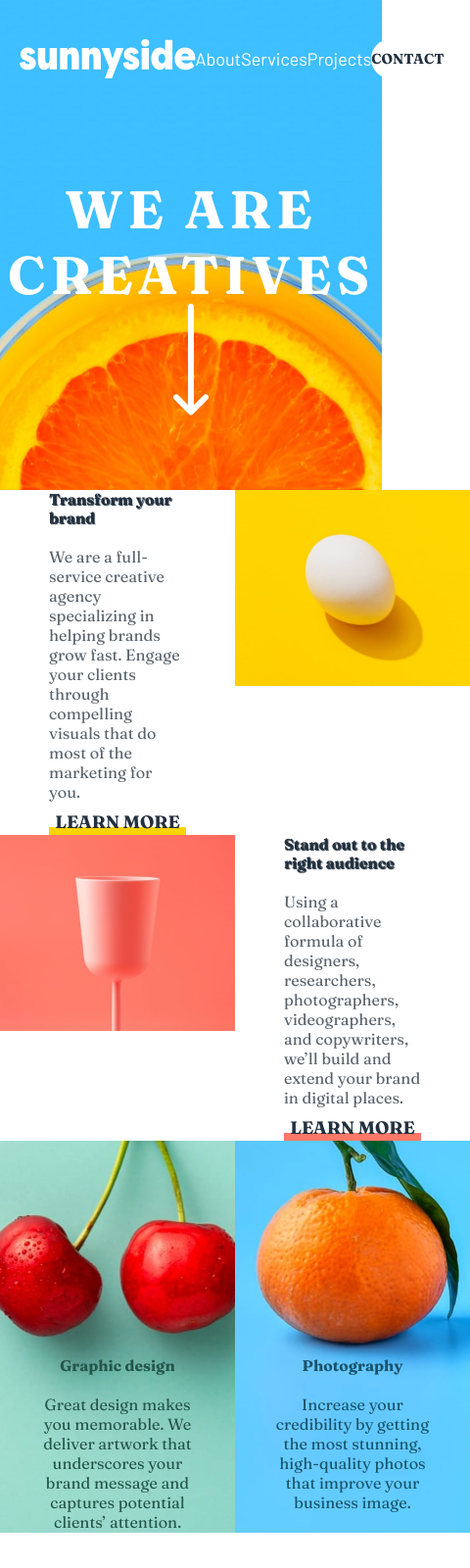
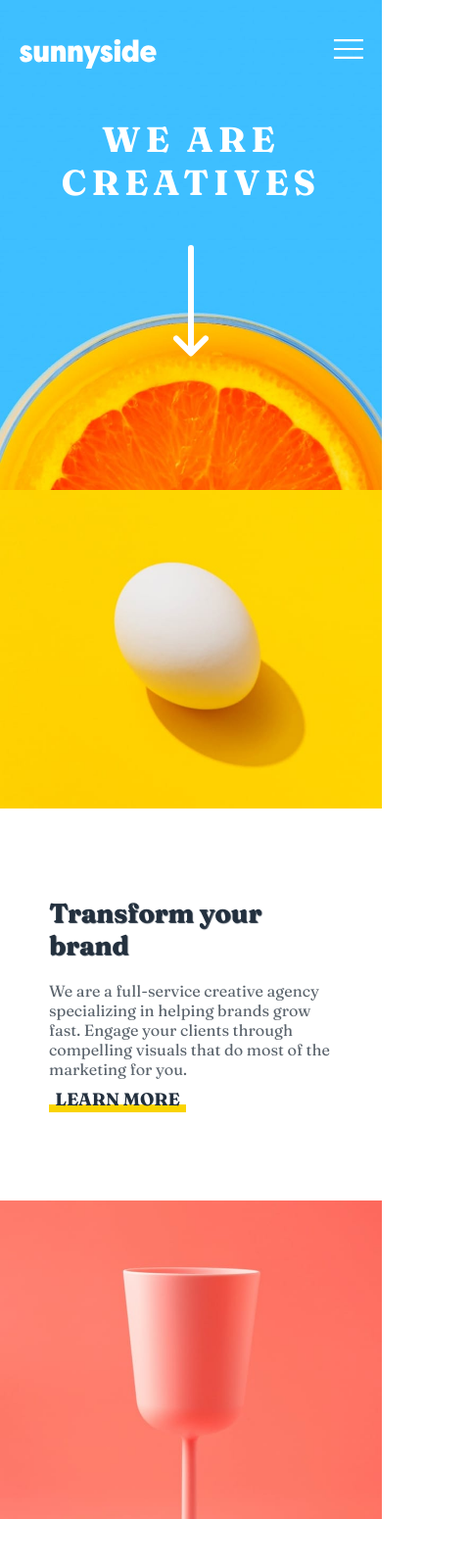
Before and after one commit to mlopezl/sunnyside-agency-landing-page-challenge, a plain HTML site: page index.html in a window 390 px wide. Shown: the top 1600 px of the page at 98% size, 480 px wide, since content can reach past the window. Drawn offline with Linux system fonts and the light colour scheme.

Commit message:
Working responsive: Mobile version

```diff
--- a/index.html
+++ b/index.html
@@ -26,6 +26,7 @@
             <li><a href="">Projects</a></li>
             <li class="active"><a href="">Contact</a></li>
           </ul>
+          <img src="./images/icon-hamburger.svg" alt="Hamburger icon" class="hero__hamburger-icon">
         </nav>
         <h1 class="hero__title">We are creatives</h1>
         <img
@@ -35,7 +36,7 @@
         />
       </header>
       <main class="services">
-        <article class="service">
+        <article class="service service__mobile--2">
           <h2>Transform your brand</h2>
           <p>
             We are a full-service creative agency specializing in helping brands
@@ -47,14 +48,24 @@
         <img
           src="./images/desktop/image-transform.jpg"
           alt="Image transform"
-          class="service__image"
+          class="service__image service__mobile--1"
+        />
+         <img
+          src="./images/mobile/image-transform.jpg"
+          alt="Image transform"
+          class="service__image__mobile service__mobile--1"
         />
         <img
           src="./images/desktop/image-stand-out.jpg"
           alt="Image stand out"
-          class="service__image"
+          class="service__image service__mobile--3"
         />
-        <article class="service">
+        <img
+          src="./images/mobile/image-stand-out.jpg"
+          alt="Image stand out"
+          class="service__image__mobile service__mobile--3"
+        />
+        <article class="service service__mobile--4">
           <h2>Stand out to the right audience</h2>
           <p>
             Using a collaborative formula of designers, researchers,
--- a/styles.css
+++ b/styles.css
@@ -49,6 +49,7 @@ body {
   width: 90%;
   margin: 0 auto;
   padding-top: 40px;
+  margin-bottom: 100px;
 }
 
 .hero__logo {
@@ -61,7 +62,12 @@ body {
   display: flex;
   list-style: none;
   justify-content: space-around;
-  margin-bottom: 100px;
+}
+
+.hero__hamburger-icon{
+  width: 40px;
+  height: 30px;
+  display: none;
 }
 
 .hero__menu li {
@@ -175,6 +181,10 @@ body {
 
 .service__image {
   width: 100%;
+}
+
+.service__image__mobile{
+  display: none;
 }
 
 .service__role {
@@ -368,3 +378,83 @@ body {
     margin-bottom: 10px;
   }
 }
+
+@media(max-width: 760px){
+
+  .hero__nav {
+    margin-bottom: 50px;
+  }
+  .hero__menu {
+    display: none;
+  }
+
+  .hero__hamburger-icon{
+    display: block;
+  }
+
+  .services {
+    grid-template-columns: 1fr;
+  }
+
+  .service{
+    height: 400px;
+  }
+
+  .service h2,
+  .service__role h2 {
+    font-size: 1.5rem;
+  }
+
+  .service__mobile--1{
+    grid-row: 1 / 2;
+  }
+
+  .testimonials__title {
+    font-size: 1.2rem;
+    width: 90%;
+    margin: 0 auto;
+  }
+
+  .gallery {
+    grid-template-columns: repeat(2, 1fr);
+  }
+}
+
+@media(max-width: 669px){
+   .testimonials{
+    height: 1150px;
+  }
+
+  .hero__logo {
+    width: 140px;
+    height: 30px;
+  }
+
+  .hero__hamburger-icon{
+    width: 30px;
+    height: 20px;
+  }
+
+  .hero__title {
+    font-size: 2rem;
+  }
+}
+
+@media(max-width: 425px){
+  .hero {
+    background-image: url(./images/mobile/image-header.jpg);
+  }
+
+  .service__role{
+    height: 600px;
+    padding-top: 400px;
+  }
+
+  .service__role--graphic {
+    background-image: url(./images/mobile/image-graphic-design.jpg);
+  }
+
+  .service__role--photography {
+    background-image: url(./images/mobile/image-photography.jpg);
+  }
+}
```
